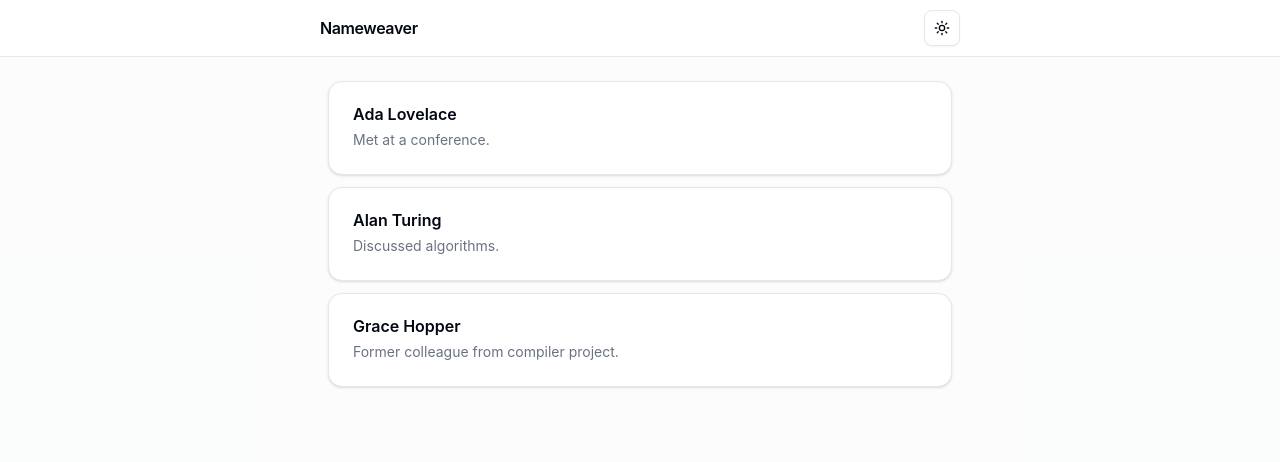
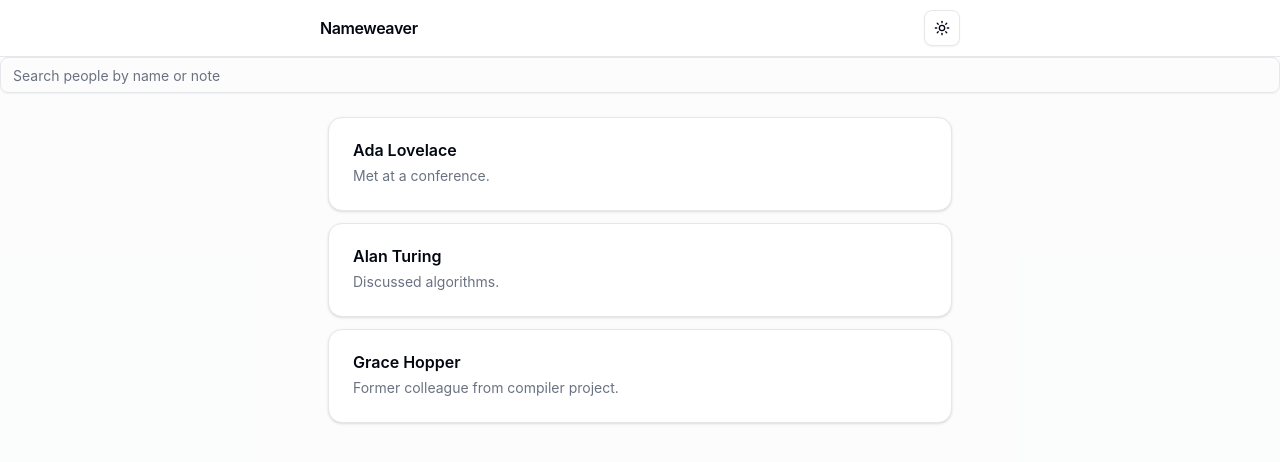
Before and after one commit to Tomas-Tamantini/nameweaver, a React (Vite) app in the folder frontend/: page /people in a window 1280 px wide. Shown: the top 462 px of the page. Built offline with nearby package versions, Linux system fonts and the light colour scheme.

Commit message:
Add people toolbar

```diff
--- /dev/null
+++ b/frontend/src/features/people/components/PeopleToolbar.tsx
@@ -0,0 +1,15 @@
+import { Input } from '@/components/ui/input'
+
+function PeopleToolbar() {
+  return (
+    <section aria-label="People toolbar">
+      <Input
+        type="search"
+        placeholder="Search people by name or note"
+        aria-label="Search people"
+      />
+    </section>
+  )
+}
+
+export default PeopleToolbar
--- a/frontend/src/features/people/pages/PeoplePage.tsx
+++ b/frontend/src/features/people/pages/PeoplePage.tsx
@@ -1,6 +1,7 @@
 import { useCallback, useEffect, useState } from 'react'
 
 import PeopleList from '@/features/people/components/PeopleList'
+import PeopleToolbar from '@/features/people/components/PeopleToolbar'
 import { getPeople } from '@/features/people/services/people-service'
 
 import type { PeopleListState } from '@/features/people/models/people-list-state'
@@ -56,7 +57,12 @@ function PeoplePage() {
     }
   }, [])
 
-  return <PeopleList state={state} onRetry={loadPeople} />
+  return (
+    <>
+      <PeopleToolbar />
+      <PeopleList state={state} onRetry={loadPeople} />
+    </>
+  )
 }
 
 export default PeoplePage
```
Also changed, not shown: 2 other files (tests, documents, lock files or other folders).
